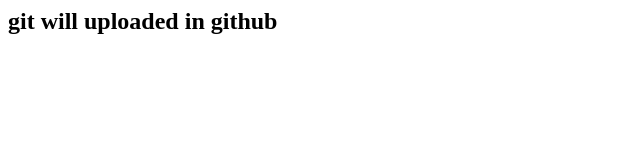
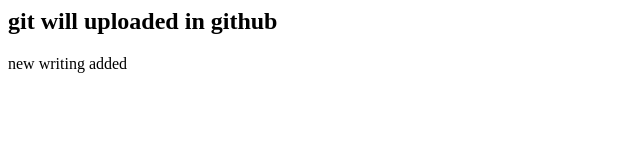
Before and after one commit to thinksurfmedia/firstgitupload, a plain HTML site: page index.html in a window 1280 px wide. Shown: the whole page, without its empty margins (0-640 px from the left). Drawn offline with Linux system fonts and the light colour scheme.

Commit message:
new line added in index page

```diff
--- a/index.html
+++ b/index.html
@@ -1 +1,2 @@
 <h2>git will uploaded in github</h2>
+<p>new writing added</p>
```
